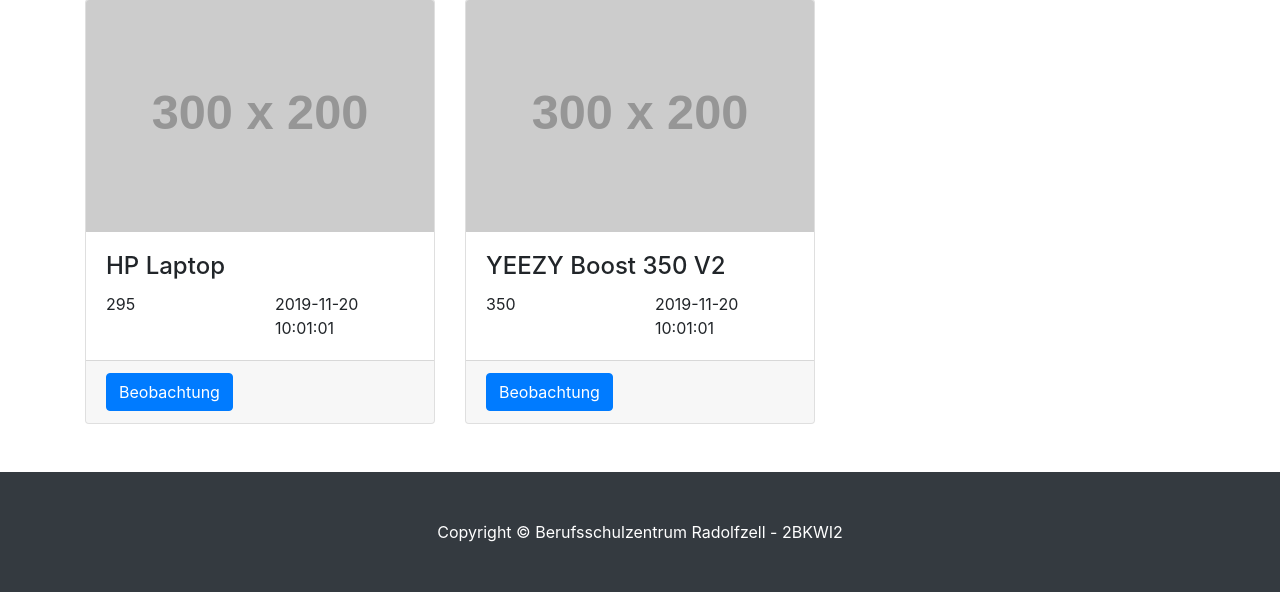
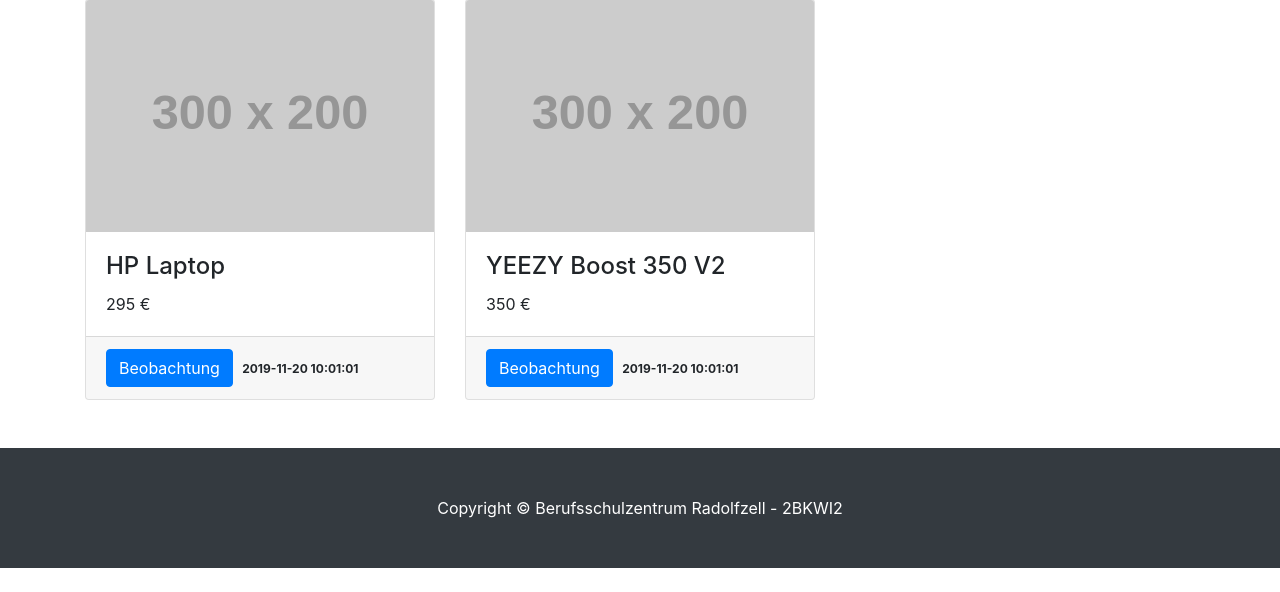
Before and after one commit to stritti/bkwi1920, a PHP site: page /web/index.php in a window 1280 px wide. Shown: the part 570-1162 px from the top of the page. After the commit the page ends 1138 px from the top, so only its background shows below. Run offline with PHP 8.4, Linux system fonts and the light colour scheme; data comes from the database, SQL or seed files in the repository; grey boxes labelled with a size stand in for pictures from a placeholder-image service; some libraries are stand-ins or nearby versions.

Commit message:
Preparation for Christmas - index

```diff
--- a/web/index.php
+++ b/web/index.php
@@ -42,12 +42,12 @@ while($row = $statement->fetch()) {
                 <div class="card-body">
                         <h4 class='card-title'><?php echo $row['title'];?></h4>
                     <div class="row">
-                        <div class="card-text col"><?php echo $row['price'];?></div>
-                        <div class="card-text col"><?php echo $row['createdate'];?></div>
+                        <div class="card-text col"><?php echo $row['price'];?> €</div>
                     </div>
                 </div>
                 <div class="card-footer">
                     <a href="angebot.php?id=<?php echo $row['id']; ?>" class="btn btn-primary">Beobachtung</a>
+                    <span class="glyphicon glyphicon-time" aria-hidden="true"></span><span class="badge"><?php echo $row['createdate'];?></span>
                 </div>
             </div>
         </div>
```
